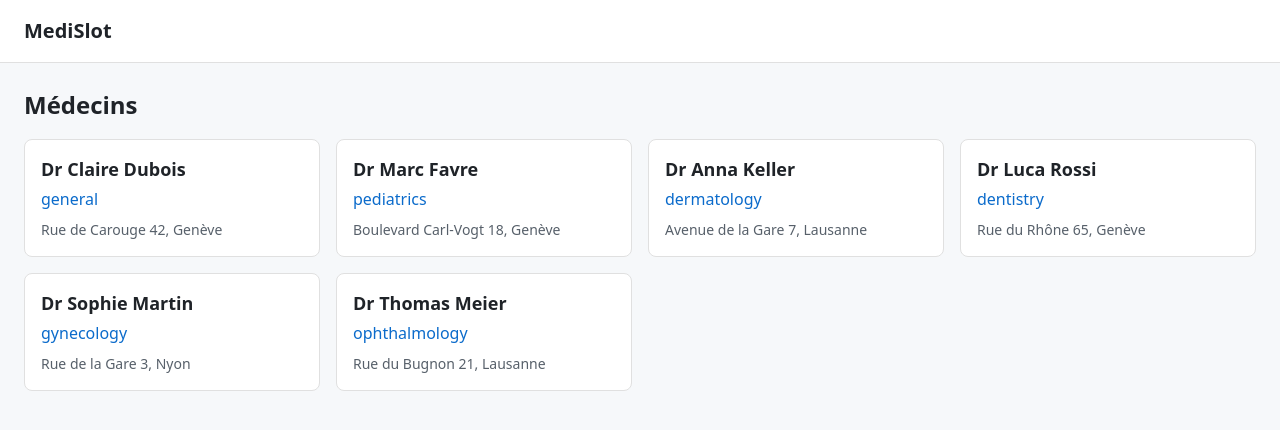
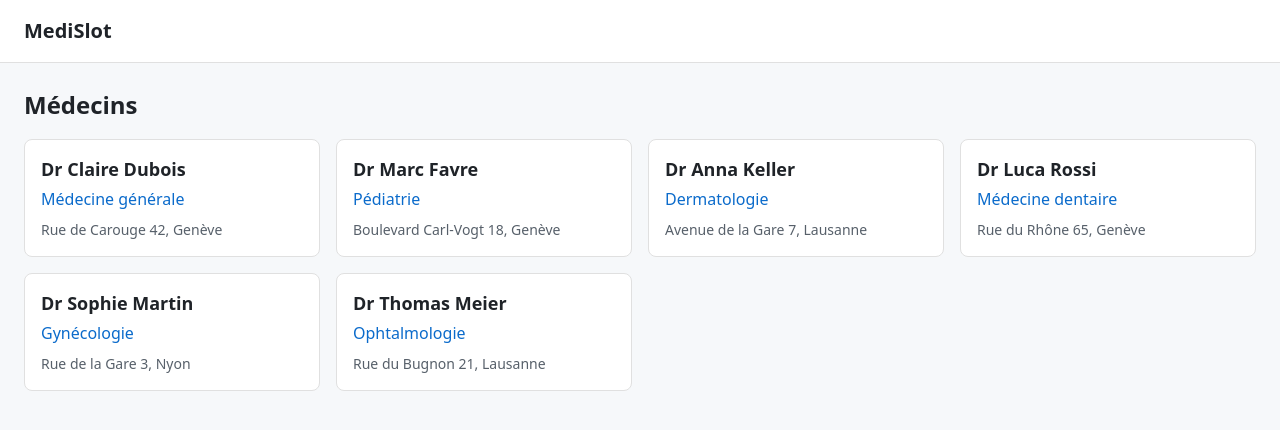
Before and after one commit to Zuzz001zu/medislot, an Angular app: page / in a window 1280 px wide. Shown: the top 430 px of the page. Built offline with nearby package versions, Linux system fonts and the light colour scheme; data requests are answered from the project's data file.

Commit message:
show specialty labels in french

```diff
--- a/src/app/pages/doctor-list/doctor-list.html
+++ b/src/app/pages/doctor-list/doctor-list.html
@@ -14,7 +14,7 @@
   @for (doctor of doctors(); track doctor.id) {
   <li class="doctor-card">
     <h3 class="doctor-card__name">Dr {{ doctor.firstName }} {{ doctor.lastName }}</h3>
-    <p class="doctor-card__specialty">{{ doctor.specialty }}</p>
+    <p class="doctor-card__specialty">{{ doctor.specialty | specialtyLabel }}</p>
     <p class="doctor-card__address">{{ doctor.address }}, {{ doctor.city }}</p>
   </li>
   }
--- a/src/app/pages/doctor-list/doctor-list.ts
+++ b/src/app/pages/doctor-list/doctor-list.ts
@@ -1,9 +1,11 @@
 import { Component, inject, signal } from "@angular/core";
 import { Doctor } from "../../models/doctor";
 import { DoctorService } from "../../services/doctor.service";
+import { SpecialtyLabelPipe } from "../../pipes/specialty-label.pipe";
 
 @Component({
   selector: "app-doctor-list",
+  imports: [SpecialtyLabelPipe],
   templateUrl: "./doctor-list.html",
   styleUrl: "./doctor-list.scss",
 })
--- /dev/null
+++ b/src/app/pipes/specialty-label.pipe.ts
@@ -0,0 +1,18 @@
+import { Pipe, PipeTransform } from "@angular/core";
+import { Specialty } from "../models/doctor";
+
+const SPECIALTY_LABELS: Record<Specialty, string> = {
+  general: "Médecine générale",
+  pediatrics: "Pédiatrie",
+  dermatology: "Dermatologie",
+  gynecology: "Gynécologie",
+  dentistry: "Médecine dentaire",
+  ophthalmology: "Ophtalmologie",
+};
+
+@Pipe({ name: "specialtyLabel" })
+export class SpecialtyLabelPipe implements PipeTransform {
+  transform(value: Specialty): string {
+    return SPECIALTY_LABELS[value];
+  }
+}
```
